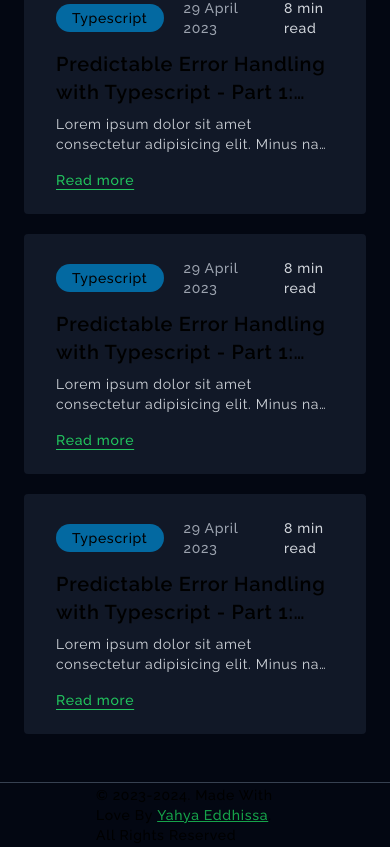
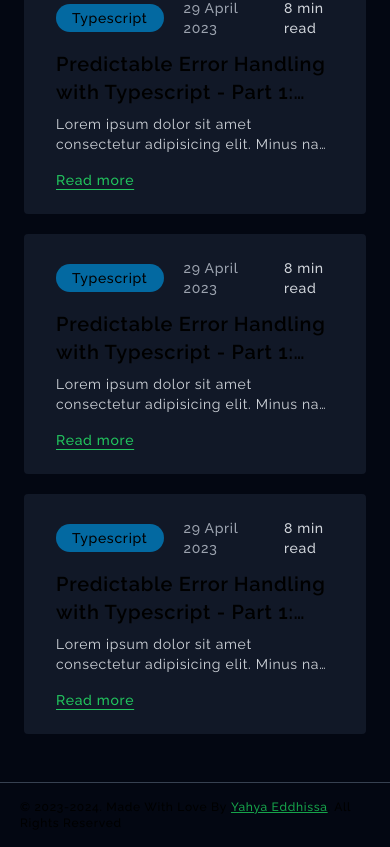
Before and after one commit to yahyaeddhissa/yahyaeddhissa.vercel.app, a Next.js app: page / in a window 390 px wide. Shown: the part 3814-4661 px from the top of the page. Built offline with nearby package versions, Linux system fonts and the light colour scheme.

Commit message:
Made the footer responsive

```diff
--- a/src/app/page.tsx
+++ b/src/app/page.tsx
@@ -159,7 +159,7 @@
           </div>
         </Section>
       </main>
-      <footer className="h-16 px-24 flex items-center justify-center">
+      <footer className="h-16 px-5 text-xs md:text-sm flex items-center justify-center">
         <div>
           &#169; 2023-2024. Made With Love By
           <Link href="/" className="text-green-600 underline ml-1">
```
